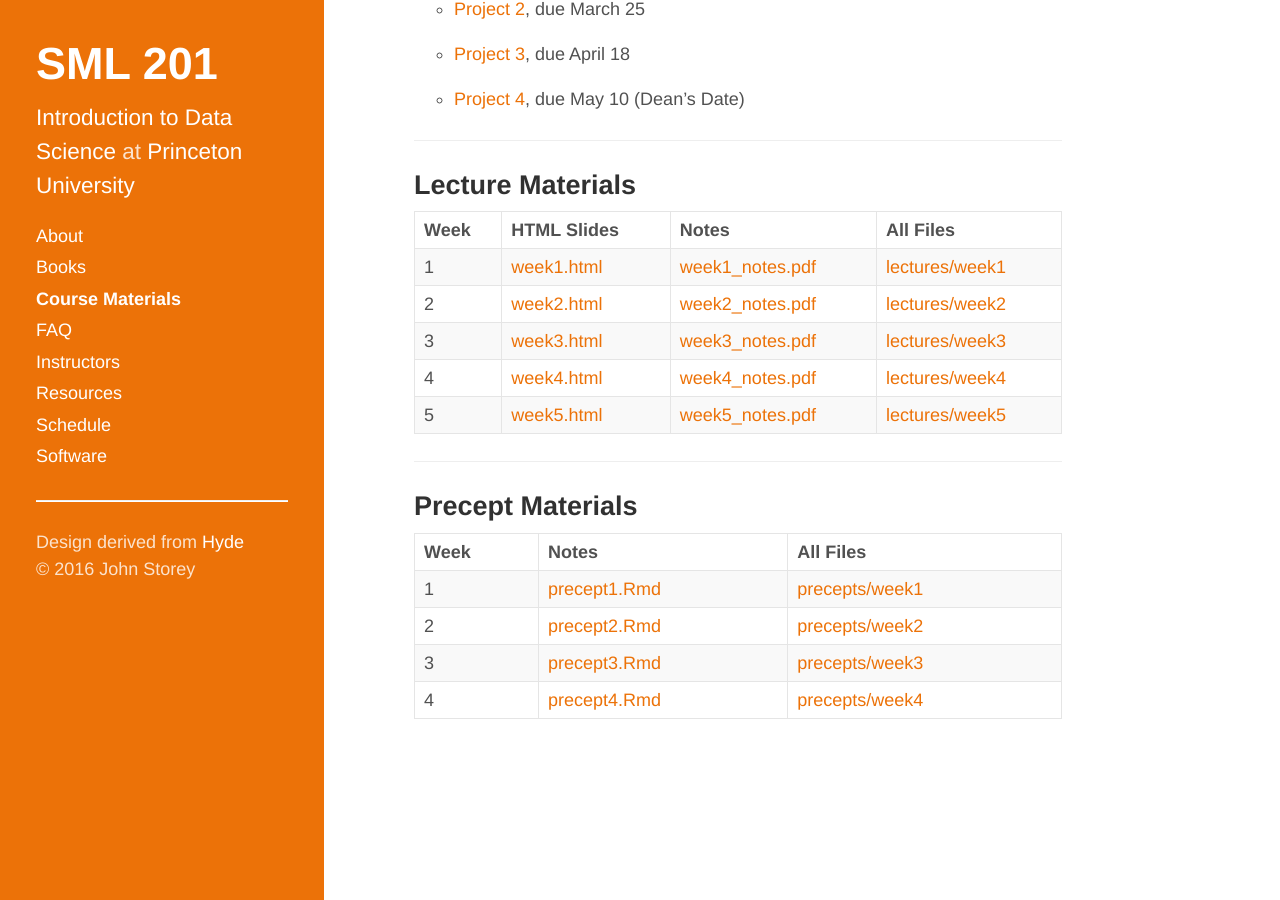
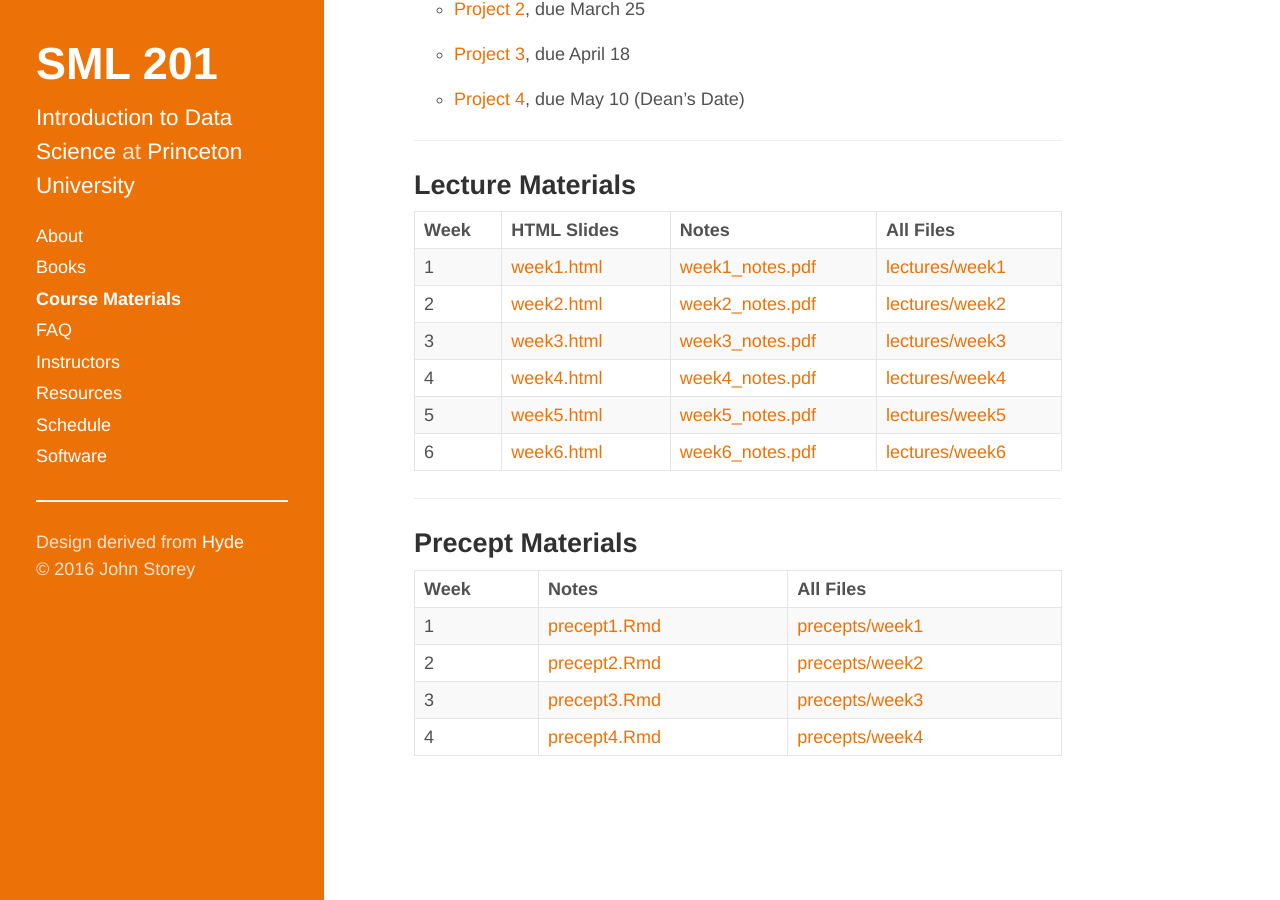
Before and after one commit to SML201/sml201.github.io, a Jekyll site: the page built from course_materials.md, in a window 1280 px wide and 900 px high, scrolled down 544 px. Built offline with Jekyll 4.4.1, drawn with Linux system fonts in a browser that asks for light colours.

Commit message:
Added week 6 lecture links.

```diff
--- a/course_materials.md
+++ b/course_materials.md
@@ -41,6 +41,7 @@
 3 | [week3.html](http://sml201.github.io/lectures/week3/week3.html) | [week3_notes.pdf](http://sml201.github.io/lectures/week3/week3_notes.pdf) | [lectures/week3](https://github.com/SML201/lectures/tree/master/week3)
 4 | [week4.html](http://sml201.github.io/lectures/week4/week4.html) | [week4_notes.pdf](http://sml201.github.io/lectures/week4/week4_notes.pdf) | [lectures/week4](https://github.com/SML201/lectures/tree/master/week4)
 5 | [week5.html](http://sml201.github.io/lectures/week5/week5.html) | [week5_notes.pdf](http://sml201.github.io/lectures/week5/week5_notes.pdf) | [lectures/week5](https://github.com/SML201/lectures/tree/master/week5)
+6 | [week6.html](http://sml201.github.io/lectures/week6/week6.html) | [week6_notes.pdf](http://sml201.github.io/lectures/week6/week6_notes.pdf) | [lectures/week6](https://github.com/SML201/lectures/tree/master/week6)
 
 ----
 
```
